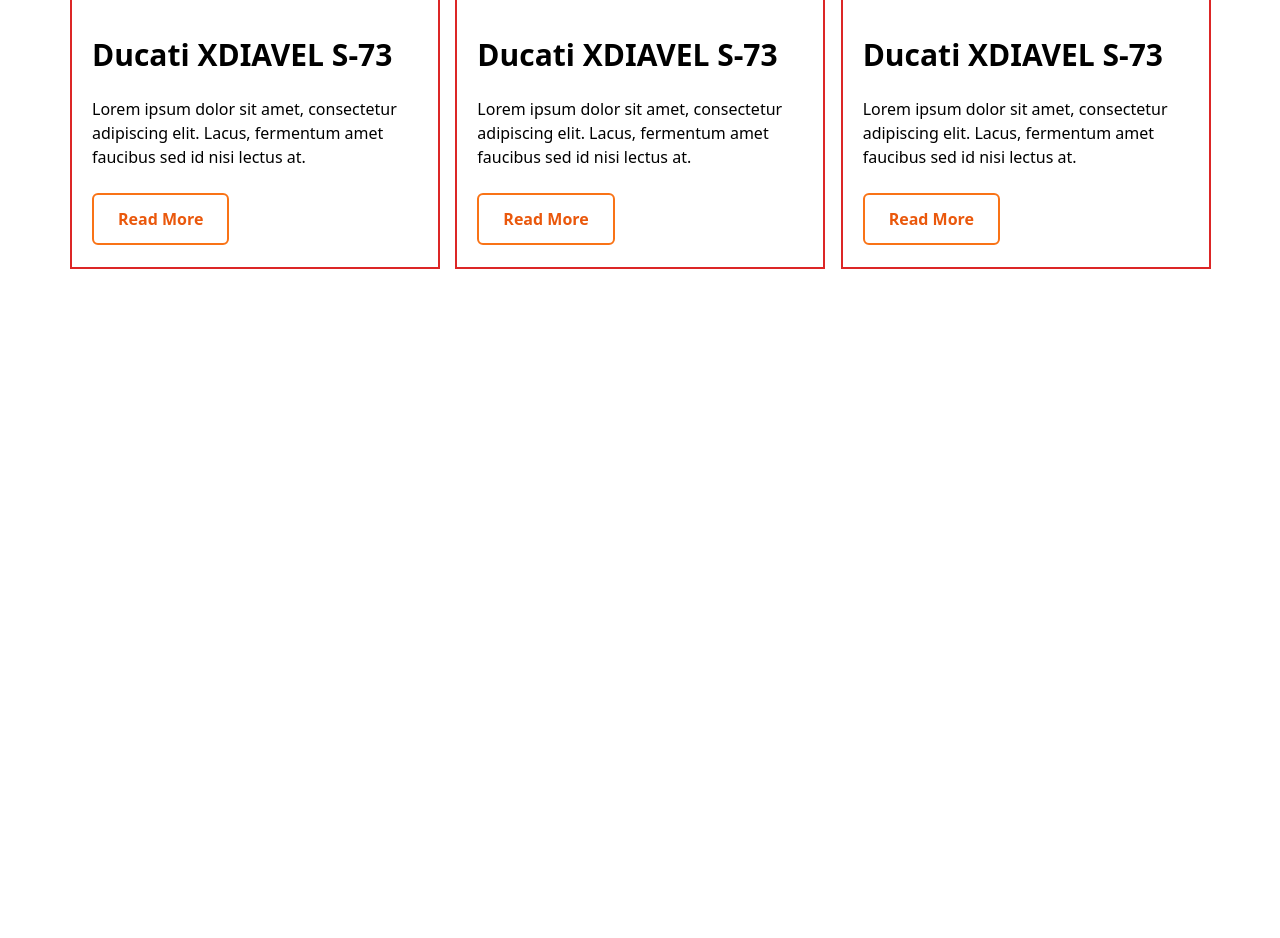
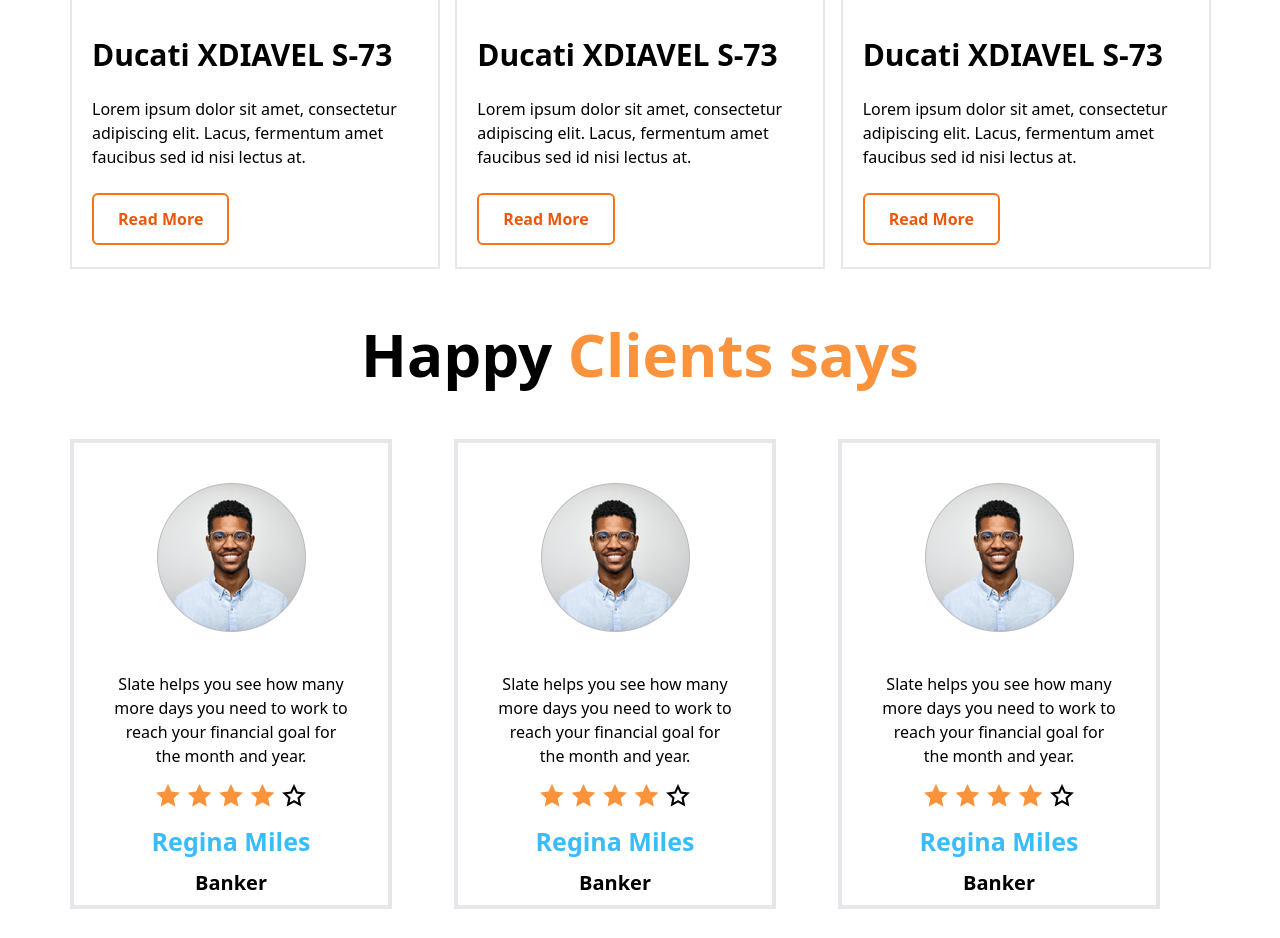
Before and after one commit to RaihanSoft/biker-zone-using-tailwind, a website: page index.html in a window 1280 px wide. Shown: the part 1480-2418 px from the top of the page. Before the commit the page ends 1749 px from the top, so only its background shows below. Drawn offline with nearby package versions, Linux system fonts and the light colour scheme.

Commit message:
Happy Clients says added

```diff
--- a/index.html
+++ b/index.html
@@ -88,7 +88,7 @@
     <div class="mt-10 grid justify-center gap-4 md:grid-cols-2 lg:grid-cols-3">
 
 
-<div class="h-[550px] w-[370px] border-red-600 border-2">
+<div class="h-[550px] w-[370px] border-2">
   <div class="">
     <img class="mx-auto mt-5" src="/images/others/latest1.png" alt="">
   </div>
@@ -98,7 +98,7 @@
     <button class="px-6 py-3 rounded-md border-2 border-orange-500 font-[700] hover:text-white hover:bg-orange-500 text-orange-600">Read More</button>
   </div>
 </div>
-<div class="h-[550px] w-[370px] border-red-600 border-2">
+<div class="h-[550px] w-[370px] border-2">
   <div class="">
     <img class="mx-auto mt-5" src="/images/others/latest1.png" alt="">
   </div>
@@ -108,7 +108,17 @@
     <button class="px-6 py-3 rounded-md border-2 border-orange-500 font-[700] hover:text-white hover:bg-orange-500 text-orange-600">Read More</button>
   </div>
 </div>
-<div class="h-[550px] w-[370px] border-red-600 border-2">
+<div class="h-[550px] w-[370px] border-2">
+  <div class="">
+    <img class="mx-auto mt-5" src="/images/others/latest1.png" alt="">
+  </div>
+  <div class="px-5 space-y-6">
+    <h1 class="mt-10 font-[700] text-3xl">Ducati XDIAVEL S-73</h1>
+    <p>Lorem ipsum dolor sit amet, consectetur adipiscing elit. Lacus, fermentum amet faucibus sed id nisi lectus at.</p>
+    <button class="px-6 py-3 rounded-md border-2 border-orange-500 font-[700] hover:text-white hover:bg-orange-500 text-orange-600">Read More</button>
+  </div>
+</div>
+<div class="h-[550px] w-[370px] border-2 lg:hidden">
   <div class="">
     <img class="mx-auto mt-5" src="/images/others/latest1.png" alt="">
   </div>
@@ -120,6 +130,111 @@
 </div>
 
     </div>
+
+
+  </section>
+
+
+  <!-- Happy Clients says -->
+
+  <section class="max-w-[1140px] mx-auto mt-10">
+
+    <h1 class="text-center text-[60px] font-[800]">Happy <span class="text-orange-400">Clients says</span></h1>
+
+
+    <div class="mt-10 grid justify-center gap-3 md:grid-cols-2 lg:grid-cols-3">
+
+      <div class="h-[470px] w-[322px] border-4">
+        <div class="h-[149px] w-[149px] mx-auto mt-10">
+          <img class="h-full w-full" src="/images/others/user-1.png" alt="">
+        </div>
+
+        <div class="space-y-2 text-center pb-10 px-10">
+          <p class="mt-10">Slate helps you see how
+            many more days you need
+            to work to reach your financial
+            goal for the month and year.</p>
+
+            <div class="text-[25px]">
+              <i class="ri-star-fill text-orange-400"></i>
+              <i class="ri-star-fill text-orange-400"></i>
+              <i class="ri-star-fill text-orange-400"></i>
+              <i class="ri-star-fill text-orange-400"></i>
+              <i class="ri-star-line"></i>
+            </div>
+            <h1 class="text-[25px] font-[600] text-sky-400">Regina Miles</h1>
+            <h2 class="text-[20px] font-[600] "  >Banker</h2>
+        </div>
+      </div>
+      <div class="h-[470px] w-[322px] border-4">
+        <div class="h-[149px] w-[149px] mx-auto mt-10">
+          <img class="h-full w-full" src="/images/others/user-1.png" alt="">
+        </div>
+
+        <div class="space-y-2 text-center pb-10 px-10">
+          <p class="mt-10">Slate helps you see how
+            many more days you need
+            to work to reach your financial
+            goal for the month and year.</p>
+
+            <div class="text-[25px]">
+              <i class="ri-star-fill text-orange-400"></i>
+              <i class="ri-star-fill text-orange-400"></i>
+              <i class="ri-star-fill text-orange-400"></i>
+              <i class="ri-star-fill text-orange-400"></i>
+              <i class="ri-star-line"></i>
+            </div>
+            <h1 class="text-[25px] font-[600] text-sky-400">Regina Miles</h1>
+            <h2 class="text-[20px] font-[600] "  >Banker</h2>
+        </div>
+      </div>
+      <div class="h-[470px] w-[322px] border-4">
+        <div class="h-[149px] w-[149px] mx-auto mt-10">
+          <img class="h-full w-full" src="/images/others/user-1.png" alt="">
+        </div>
+
+        <div class="space-y-2 text-center pb-10 px-10">
+          <p class="mt-10">Slate helps you see how
+            many more days you need
+            to work to reach your financial
+            goal for the month and year.</p>
+
+            <div class="text-[25px]">
+              <i class="ri-star-fill text-orange-400"></i>
+              <i class="ri-star-fill text-orange-400"></i>
+              <i class="ri-star-fill text-orange-400"></i>
+              <i class="ri-star-fill text-orange-400"></i>
+              <i class="ri-star-line"></i>
+            </div>
+            <h1 class="text-[25px] font-[600] text-sky-400">Regina Miles</h1>
+            <h2 class="text-[20px] font-[600] "  >Banker</h2>
+        </div>
+      </div>
+      <div class="h-[470px] w-[322px] border-4 lg:hidden">
+        <div class="h-[149px] w-[149px] mx-auto mt-10">
+          <img class="h-full w-full" src="/images/others/user-1.png" alt="">
+        </div>
+
+        <div class="space-y-2 text-center pb-10 px-10">
+          <p class="mt-10">Slate helps you see how
+            many more days you need
+            to work to reach your financial
+            goal for the month and year.</p>
+
+            <div class="text-[25px]">
+              <i class="ri-star-fill text-orange-400"></i>
+              <i class="ri-star-fill text-orange-400"></i>
+              <i class="ri-star-fill text-orange-400"></i>
+              <i class="ri-star-fill text-orange-400"></i>
+              <i class="ri-star-line"></i>
+            </div>
+            <h1 class="text-[25px] font-[600] text-sky-400">Regina Miles</h1>
+            <h2 class="text-[20px] font-[600] "  >Banker</h2>
+        </div>
+      </div>
+
+    </div>
+
 
 
   </section>
```
Also changed, not shown: output.css.
